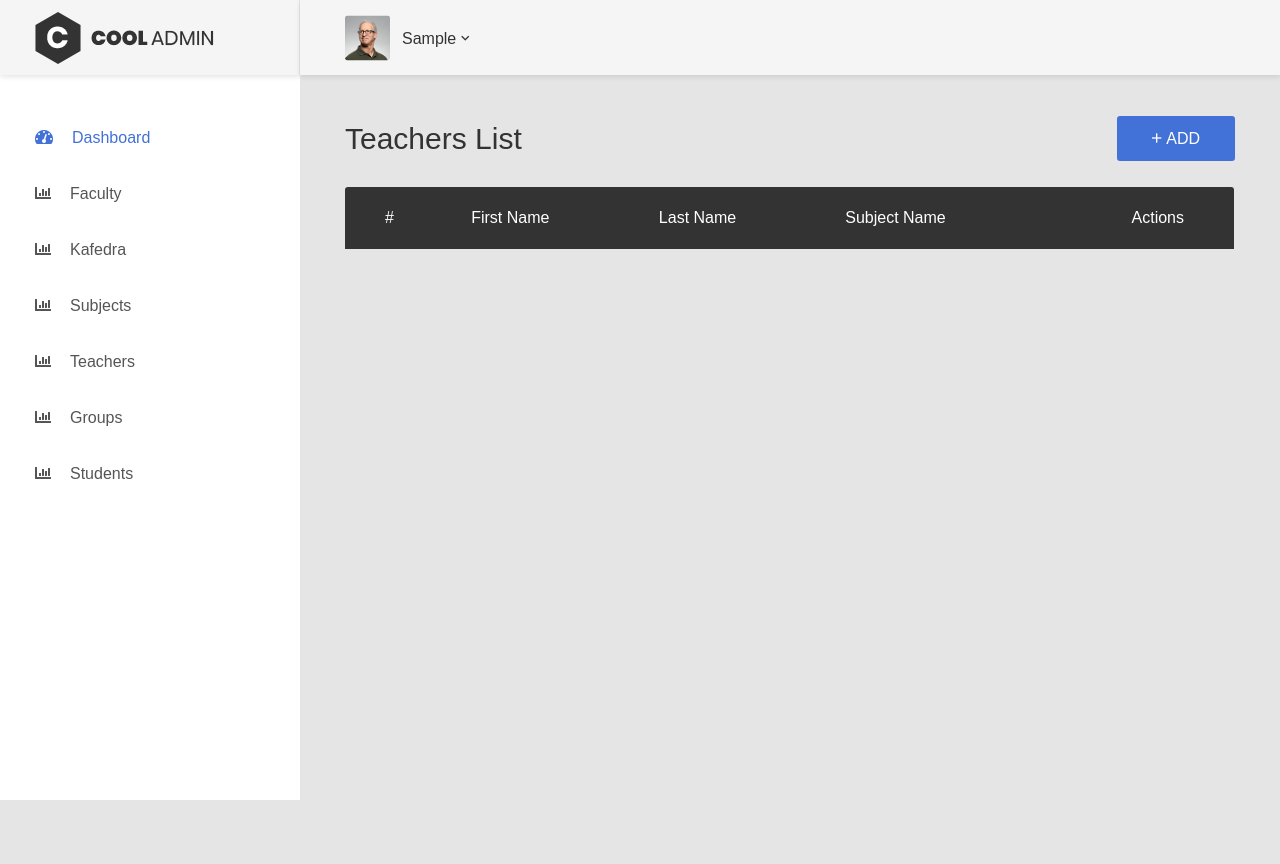
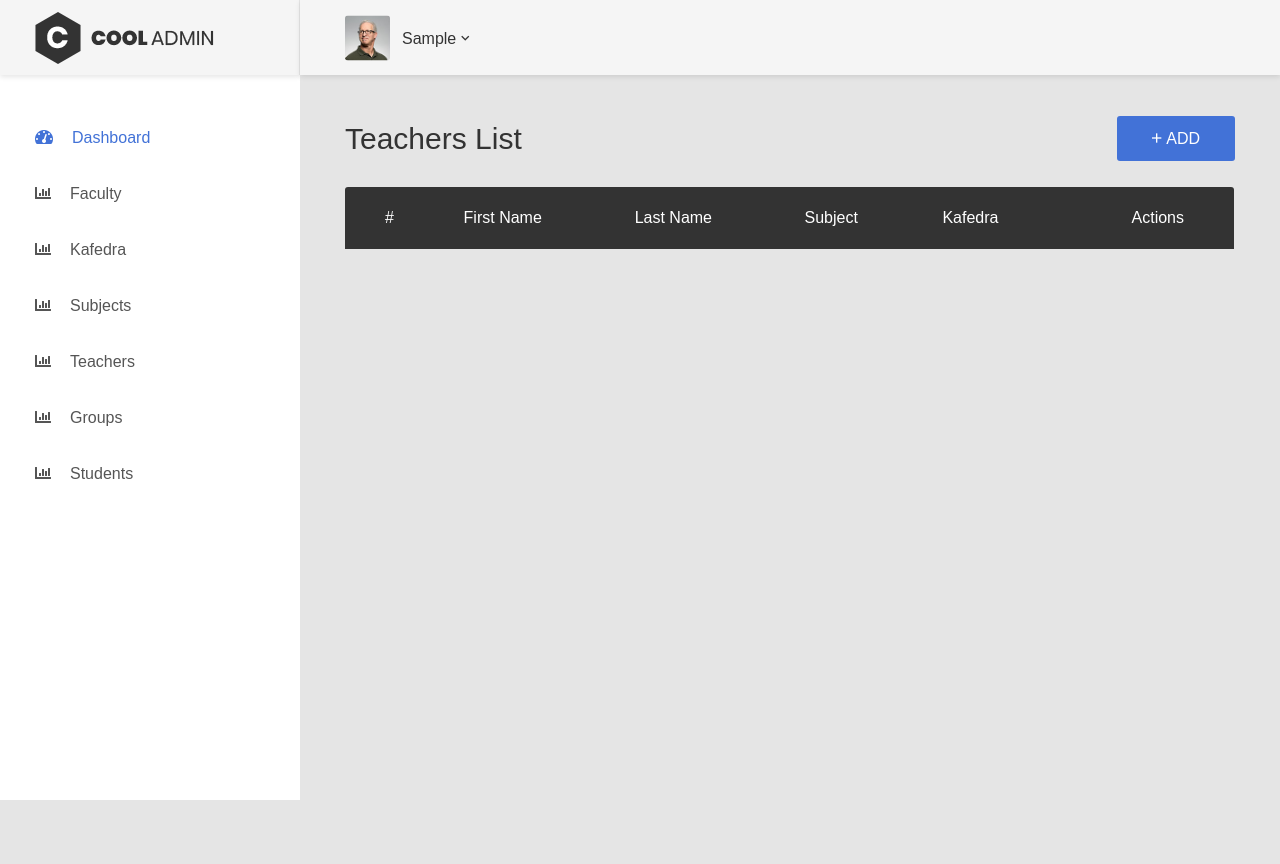
Before and after one commit to bexruz-web/Custom_UniAdmin, a Django app: page /teachers/list/ in a window 1280 px wide. Run offline with Django 5.2, Linux system fonts and the light colour scheme; the visitor is signed in with stand-in values (Sample User, id 1); data that the repository does not hold is empty; some libraries are stand-ins or nearby versions.

Commit message:
templates/teacher updated

```diff
--- a/templates/teacher/list.html
+++ b/templates/teacher/list.html
@@ -31,7 +31,8 @@
                                         <th>#</th>
                                         <th>First Name</th>
                                         <th>Last Name</th>
-                                        <th>Subject Name</th>
+                                        <th>Subject</th>
+                                        <th>Kafedra</th>
                                         <th>Actions</th>
                                     </tr>
                                 </thead>
@@ -42,6 +43,7 @@
                                         <td>{{ teacher.first_name }}</td>
                                         <td>{{ teacher.last_name }}</td>
                                         <td>{{ teacher.subject_name }}</td>
+                                        <td>{{ teacher.kafedra_name }}</td>
                                         <td>
                                             <div class="table-data-feature">
                                                 <a class="item" data-toggle="tooltip" href="{% url 'teacher_edit' pk=teacher.id %}" data-placement="top" title="" data-original-title="Edit">
```
Also changed, not shown: templates/teacher/form.html (+7 -3 lines).
